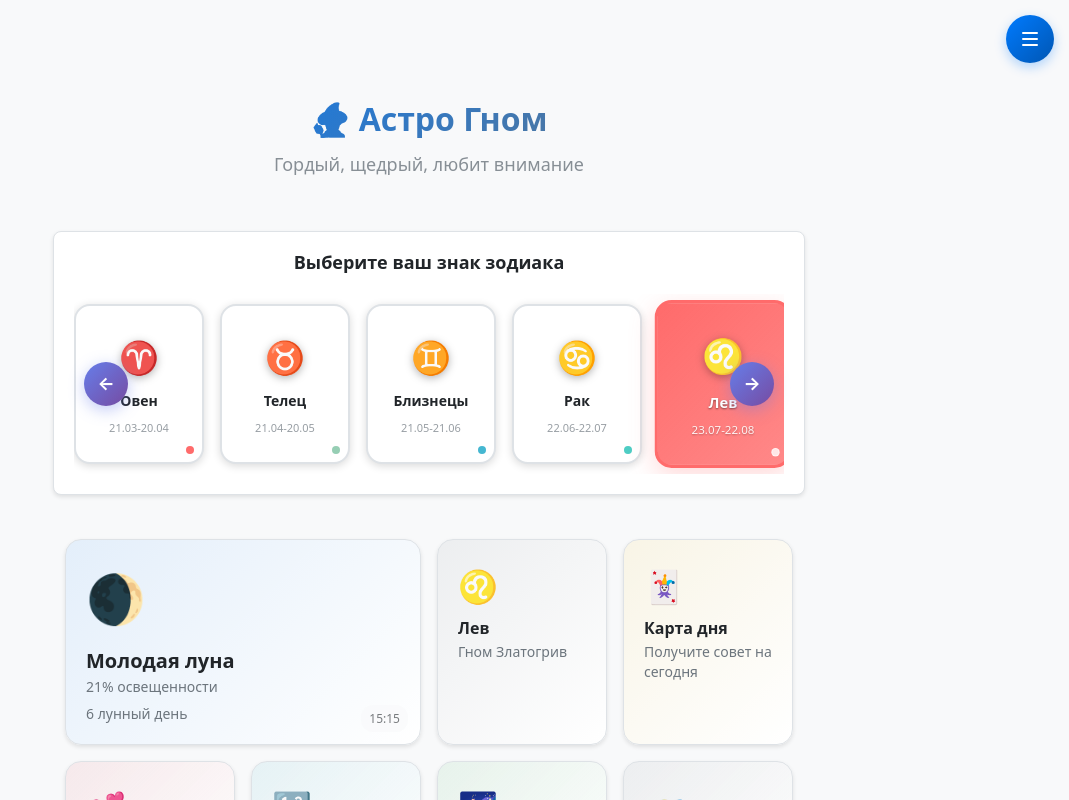
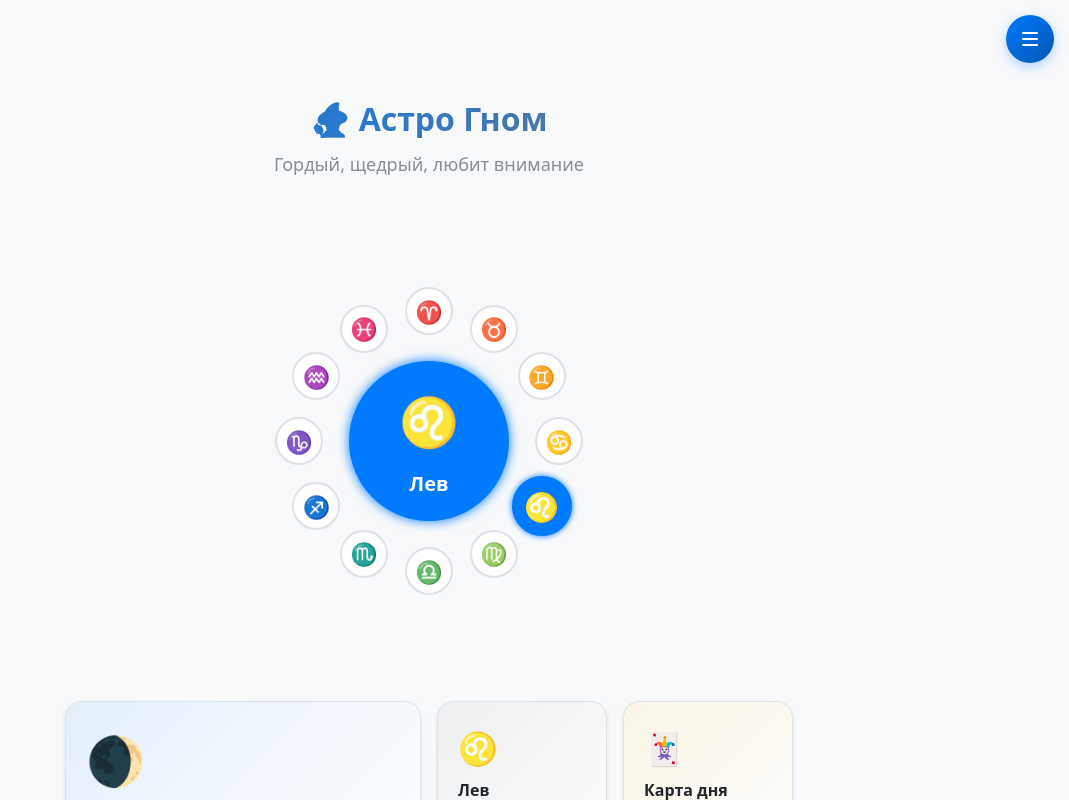
Before and after one commit to benjiros23/gnome-horoscope-react, a React (Create React App) app: page / in a window 1280 px wide. Shown: the top 800 px of the page, without its empty margins (211-1280 px from the left). Built offline with nearby package versions, Linux system fonts and the light colour scheme.

Commit message:
Update ZodiacCarousel.js

```diff
--- a/src/components/ZodiacCarousel.js
+++ b/src/components/ZodiacCarousel.js
@@ -1,294 +1,105 @@
-import React, { useState, useRef } from 'react';
+import React from 'react';
 import { useTheme } from '../contexts/ThemeContext';
 
-const ZodiacCarousel = ({ selectedSign, onSignChange, telegramApp }) => {
-  const { theme } = useTheme();
-  const [currentIndex, setCurrentIndex] = useState(0);
-  const scrollRef = useRef(null);
-
 const zodiacSigns = [
-    { sign: 'Овен', emoji: '♈', dates: '21.03-20.04', element: 'fire' },
-    { sign: 'Телец', emoji: '♉', dates: '21.04-20.05', element: 'earth' },
-    { sign: 'Близнецы', emoji: '♊', dates: '21.05-21.06', element: 'air' },
-    { sign: 'Рак', emoji: '♋', dates: '22.06-22.07', element: 'water' },
-    { sign: 'Лев', emoji: '♌', dates: '23.07-22.08', element: 'fire' },
-    { sign: 'Дева', emoji: '♍', dates: '23.08-22.09', element: 'earth' },
-    { sign: 'Весы', emoji: '♎', dates: '23.09-22.10', element: 'air' },
-    { sign: 'Скорпион', emoji: '♏', dates: '23.10-22.11', element: 'water' },
-    { sign: 'Стрелец', emoji: '♐', dates: '23.11-21.12', element: 'fire' },
-    { sign: 'Козерог', emoji: '♑', dates: '22.12-20.01', element: 'earth' },
-    { sign: 'Водолей', emoji: '♒', dates: '21.01-19.02', element: 'air' },
-    { sign: 'Рыбы', emoji: '♓', dates: '20.02-20.03', element: 'water' }
+  { sign: 'Овен', emoji: '♈' },
+  { sign: 'Телец', emoji: '♉' },
+  { sign: 'Близнецы', emoji: '♊' },
+  { sign: 'Рак', emoji: '♋' },
+  { sign: 'Лев', emoji: '♌' },
+  { sign: 'Дева', emoji: '♍' },
+  { sign: 'Весы', emoji: '♎' },
+  { sign: 'Скорпион', emoji: '♏' },
+  { sign: 'Стрелец', emoji: '♐' },
+  { sign: 'Козерог', emoji: '♑' },
+  { sign: 'Водолей', emoji: '♒' },
+  { sign: 'Рыбы', emoji: '♓' },
 ];
 
-  const getElementColor = (element) => {
-    switch (element) {
-      case 'fire': return '#FF6B6B';
-      case 'earth': return '#96CEB4';
-      case 'air': return '#45B7D1';
-      case 'water': return '#4ECDC4';
-      default: return theme.colors.primary;
-    }
+const radius = 130; // Радиус круга для иконок
+const centerSize = 160; // Размер центрального круга
+
+const ZodiacCircleSelector = ({ selectedSign, onSignSelect }) => {
+  const { theme } = useTheme();
+
+  // Расчет позиции элементов по кругу
+  const circlePositions = zodiacSigns.map((_, i, arr) => {
+    const angle = (2 * Math.PI / arr.length) * i - Math.PI / 2; // сдвиг для верхнего положения
+    return {
+      left: radius * Math.cos(angle),
+      top: radius * Math.sin(angle),
     };
-
-  const handlePrevious = () => {
-    if (scrollRef.current) {
-      scrollRef.current.scrollBy({ left: -150, behavior: 'smooth' });
-    }
-
-    try {
-      if (telegramApp?.HapticFeedback) {
-        telegramApp.HapticFeedback.impactOccurred('light');
-      }
-    } catch (e) {}
-  };
-
-  const handleNext = () => {
-    if (scrollRef.current) {
-      scrollRef.current.scrollBy({ left: 150, behavior: 'smooth' });
-    }
-
-    try {
-      if (telegramApp?.HapticFeedback) {
-        telegramApp.HapticFeedback.impactOccurred('light');
-      }
-    } catch (e) {}
-  };
-
-  const handleSignClick = (sign) => {
-    if (onSignChange) {
-      onSignChange(sign.sign);
-    }
-
-    try {
-      if (telegramApp?.HapticFeedback) {
-        telegramApp.HapticFeedback.selectionChanged();
-      }
-    } catch (e) {}
-  };
-
-  const containerStyle = {
-    ...theme.card,
-    padding: '20px',
-    margin: '16px 8px',
-    position: 'relative',
-    overflow: 'hidden'
-  };
-
-  const titleStyle = {
-    textAlign: 'center',
-    marginBottom: '20px',
-    fontSize: '18px',
-    fontWeight: '600',
-    color: theme.card.color
-  };
-
-  const carouselWrapperStyle = {
-    position: 'relative',
-    width: '100%'
-  };
-
-  const scrollContainerStyle = {
-    display: 'flex',
-    gap: '16px',
-    overflowX: 'auto',
-    overflowY: 'hidden',
-    scrollbarWidth: 'none',
-    msOverflowStyle: 'none',
-    WebkitOverflowScrolling: 'touch',
-    scrollBehavior: 'smooth',
-    padding: '10px 0',
-    '::-webkit-scrollbar': {
-      display: 'none'
-    }
-  };
-
-  const arrowButtonStyle = (position) => ({
-    position: 'absolute',
-    top: '50%',
-    [position]: '10px',
-    transform: 'translateY(-50%)',
-    width: '44px',
-    height: '44px',
-    borderRadius: '50%',
-    background: theme.name === 'facebook'
-      ? 'linear-gradient(135deg, #1877F2, #42A5F5)'
-      : theme.name === 'dark'
-        ? 'linear-gradient(135deg, #667eea, #764ba2)'
-        : 'linear-gradient(135deg, #667eea, #764ba2)',
-    border: 'none',
-    cursor: 'pointer',
-    display: 'flex',
-    alignItems: 'center',
-    justifyContent: 'center',
-    fontSize: '18px',
-    color: '#ffffff',
-    fontWeight: 'bold',
-    zIndex: 10,
-    boxShadow: theme.name === 'facebook'
-      ? '0 4px 16px rgba(24, 119, 242, 0.4)'
-      : '0 4px 16px rgba(102, 126, 234, 0.4)',
-    transition: 'all 0.3s cubic-bezier(0.4, 0, 0.2, 1)',
-    backdropFilter: 'blur(10px)',
-    WebkitBackdropFilter: 'blur(10px)'
-  });
-
-  const signCardStyle = (sign, isSelected) => ({
-    minWidth: '130px',
-    width: '130px',
-    height: '160px',
-    background: isSelected
-      ? `linear-gradient(135deg, ${getElementColor(sign.element)}, ${getElementColor(sign.element)}cc)`
-      : theme.name === 'facebook'
-        ? '#FFFFFF'
-        : theme.name === 'dark'
-          ? '#495057'
-          : '#FFFFFF',
-    border: isSelected
-      ? `3px solid ${getElementColor(sign.element)}`
-      : `2px solid ${theme.colors.border}`,
-    borderRadius: '16px',
-    padding: '16px 12px',
-    display: 'flex',
-    flexDirection: 'column',
-    alignItems: 'center',
-    justifyContent: 'center',
-    cursor: 'pointer',
-    transition: 'all 0.3s cubic-bezier(0.4, 0, 0.2, 1)',
-    boxShadow: isSelected
-      ? `0 8px 24px ${getElementColor(sign.element)}40`
-      : theme.name === 'facebook'
-        ? '0 2px 8px rgba(0,0,0,0.1)'
-        : '0 2px 8px rgba(0,0,0,0.15)',
-    transform: isSelected ? 'scale(1.05)' : 'scale(1)',
-    color: isSelected ? '#ffffff' : theme.card.color,
-    position: 'relative',
-    overflow: 'hidden'
-  });
-
-  const signEmojiStyle = {
-    fontSize: '32px',
-    marginBottom: '8px',
-    filter: 'drop-shadow(0 2px 4px rgba(0,0,0,0.3))'
-  };
-
-  const signNameStyle = (isSelected) => ({
-    fontSize: '14px',
-    fontWeight: '700',
-    marginBottom: '6px',
-    textAlign: 'center',
-    color: isSelected ? '#ffffff' : theme.card.color,
-    textShadow: isSelected ? '0 1px 2px rgba(0,0,0,0.5)' : 'none'
-  });
-
-  const signDatesStyle = (isSelected) => ({
-    fontSize: '11px',
-    fontWeight: '500',
-    opacity: isSelected ? 0.9 : 0.7,
-    textAlign: 'center',
-    color: isSelected ? '#ffffff' : theme.colors.textSecondary,
-    textShadow: isSelected ? '0 1px 2px rgba(0,0,0,0.3)' : 'none'
-  });
-
-  const elementBadgeStyle = (element, isSelected) => ({
-    position: 'absolute',
-    bottom: '8px',
-    right: '8px',
-    width: '8px',
-    height: '8px',
-    borderRadius: '50%',
-    background: isSelected ? 'rgba(255,255,255,0.8)' : getElementColor(element),
-    border: isSelected ? '1px solid rgba(255,255,255,0.6)' : 'none'
   });
 
   return (
-    <div style={containerStyle}>
-      <h3 style={titleStyle}>
-        Выберите ваш знак зодиака
-      </h3>
+    <div style={{
+      position: 'relative',
+      width: 2 * (radius + centerSize / 2),
+      height: 2 * (radius + centerSize / 2),
+      margin: '30px auto'
+    }}>
+      {/* Центральный круг с выбранным знаком */}
+      <div style={{
+        position: 'absolute',
+        left: '50%',
+        top: '50%',
+        width: centerSize,
+        height: centerSize,
+        marginLeft: -centerSize / 2,
+        marginTop: -centerSize / 2,
+        borderRadius: '50%',
+        backgroundColor: theme.colors.primary,
+        color: '#fff',
+        display: 'flex',
+        flexDirection: 'column',
+        justifyContent: 'center',
+        alignItems: 'center',
+        boxShadow: `0 0 12px ${theme.colors.primary}`,
+        fontWeight: '700',
+        fontSize: '36px',
+        cursor: 'default',
+        userSelect: 'none'
+      }}>
+        <div style={{ fontSize: 48 }}>{zodiacSigns.find(z => z.sign === selectedSign)?.emoji || '❓'}</div>
+        <div style={{ marginTop: 8, fontSize: 20 }}>{selectedSign}</div>
+      </div>
 
-      <div style={carouselWrapperStyle}>
-        {/* Левая стрелка */}
-        <button
-          style={arrowButtonStyle('left')}
-          onClick={handlePrevious}
-          onMouseEnter={(e) => {
-            e.target.style.transform = 'translateY(-50%) scale(1.1)';
-            e.target.style.boxShadow = theme.name === 'facebook'
-              ? '0 6px 20px rgba(24, 119, 242, 0.5)'
-              : '0 6px 20px rgba(102, 126, 234, 0.5)';
-          }}
-          onMouseLeave={(e) => {
-            e.target.style.transform = 'translateY(-50%) scale(1)';
-            e.target.style.boxShadow = arrowButtonStyle('left').boxShadow;
-          }}
-          aria-label="Предыдущий знак"
-        >
-          ←
-        </button>
-
-        {/* Правая стрелка */}
-        <button
-          style={arrowButtonStyle('right')}
-          onClick={handleNext}
-          onMouseEnter={(e) => {
-            e.target.style.transform = 'translateY(-50%) scale(1.1)';
-            e.target.style.boxShadow = theme.name === 'facebook'
-              ? '0 6px 20px rgba(24, 119, 242, 0.5)'
-              : '0 6px 20px rgba(102, 126, 234, 0.5)';
-          }}
-          onMouseLeave={(e) => {
-            e.target.style.transform = 'translateY(-50%) scale(1)';
-            e.target.style.boxShadow = arrowButtonStyle('right').boxShadow;
-          }}
-          aria-label="Следующий знак"
-        >
-          →
-        </button>
-
-        {/* Карусель знаков */}
-        <div
-          ref={scrollRef}
-          style={scrollContainerStyle}
-        >
-          {zodiacSigns.map((sign) => {
-            const isSelected = selectedSign === sign.sign;
+      {/* Иконки по кругу */}
+      {zodiacSigns.map((zodiac, index) => {
+        const pos = circlePositions[index];
+        const isSelected = zodiac.sign === selectedSign;
 
         return (
-              <div
-                key={sign.sign}
-                style={signCardStyle(sign, isSelected)}
-                onClick={() => handleSignClick(sign)}
-                onMouseEnter={(e) => {
-                  if (!isSelected) {
-                    e.currentTarget.style.transform = 'scale(1.02) translateY(-2px)';
-                    e.currentTarget.style.boxShadow = `0 4px 16px ${getElementColor(sign.element)}30`;
-                  }
+          <button
+            key={zodiac.sign}
+            onClick={() => onSignSelect(zodiac.sign)}
+            style={{
+              position: 'absolute',
+              left: `calc(50% + ${pos.left}px)`,
+              top: `calc(50% + ${pos.top}px)`,
+              transform: 'translate(-50%, -50%)',
+              width: isSelected ? 60 : 48,
+              height: isSelected ? 60 : 48,
+              borderRadius: '50%',
+              border: isSelected ? `3px solid ${theme.colors.primary}` : `2px solid ${theme.colors.border}`,
+              backgroundColor: isSelected ? theme.colors.primary : theme.card.background,
+              color: isSelected ? '#fff' : theme.card.color,
+              fontSize: isSelected ? 28 : 22,
+              cursor: 'pointer',
+              transition: 'all 0.3s ease',
+              boxShadow: isSelected ? `0 0 6px ${theme.colors.primary}` : 'none',
+              userSelect: 'none',
+              outline: 'none',
             }}
-                onMouseLeave={(e) => {
-                  if (!isSelected) {
-                    e.currentTarget.style.transform = 'scale(1)';
-                    e.currentTarget.style.boxShadow = signCardStyle(sign, isSelected).boxShadow;
-                  }
-                }}
+            aria-label={zodiac.sign}
+            title={zodiac.sign}
           >
-                <div style={signEmojiStyle}>{sign.emoji}</div>
-                <div style={signNameStyle(isSelected)}>{sign.sign}</div>
-                <div style={signDatesStyle(isSelected)}>{sign.dates}</div>
-                <div style={elementBadgeStyle(sign.element, isSelected)}></div>
-              </div>
+            {zodiac.emoji}
+          </button>
         );
       })}
-        </div>
-      </div>
-
-      <style>{`
-        div[style*="overflowX: auto"]::-webkit-scrollbar {
-          display: none;
-        }
-      `}</style>
     </div>
   );
 };
 
-export default ZodiacCarousel;
+export default ZodiacCircleSelector;
```
Lines whose indentation alone changed are shown as unchanged.
